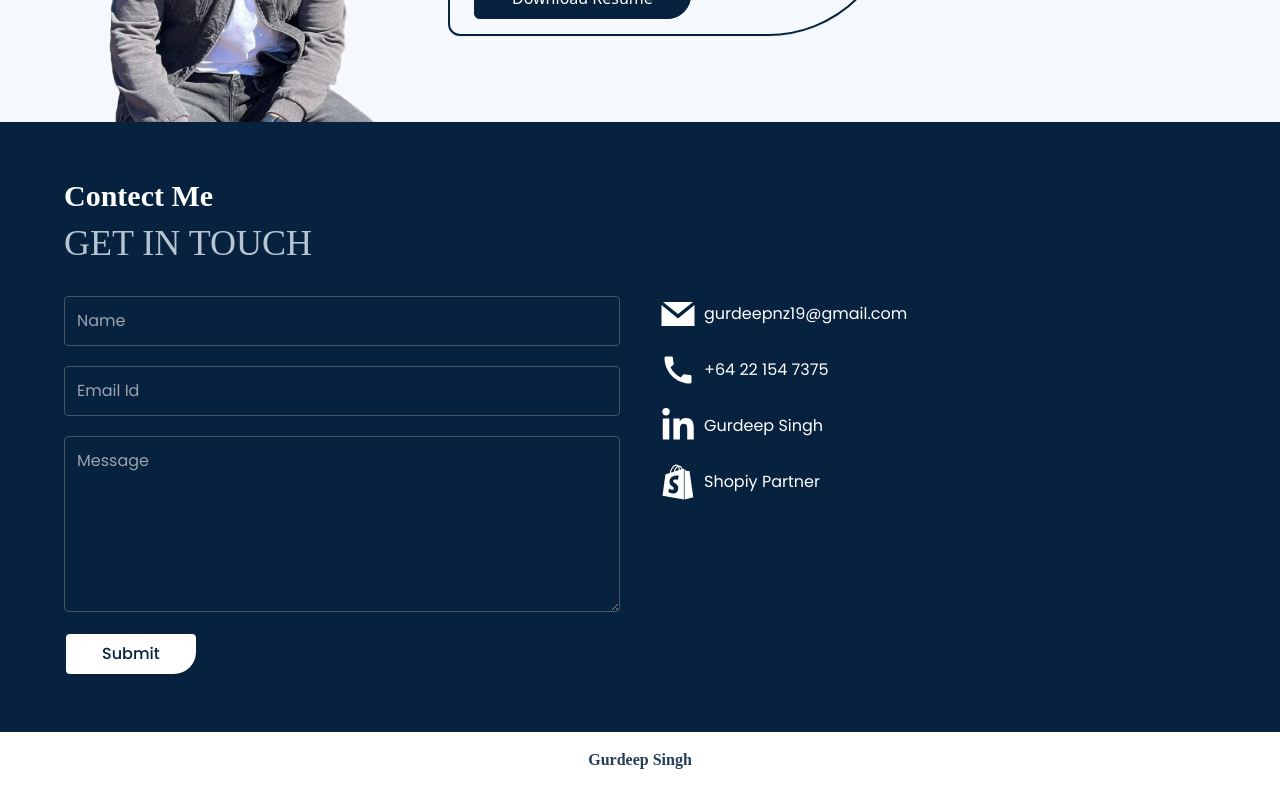
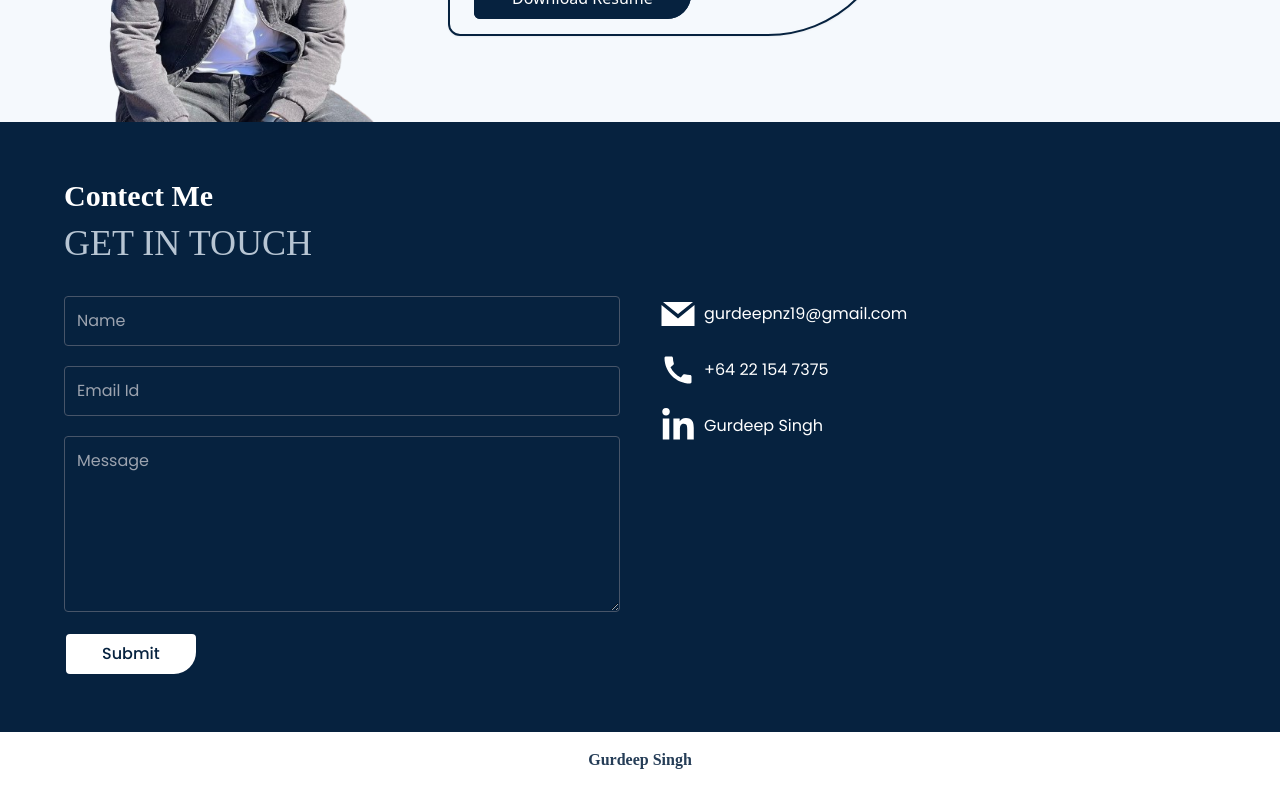
Before and after one commit to GurdeepSingh19/portfolio, a React (Vite) app: page / in a window 1280 px wide. Shown: the part 4106-4906 px from the top of the page. Built offline with nearby package versions, Linux system fonts and the light colour scheme; grey boxes are pictures that could not be loaded; a web font is replaced by a local one.

Commit message:
contact info changes

```diff
--- a/src/Content.js
+++ b/src/Content.js
@@ -235,11 +235,6 @@ export const content = {
         icon: FaLinkedinIn,
         link: "https://www.linkedin.com/in/gurdeep-singhnz/",
       },
-      {
-        text: "Shopiy Partner",
-        icon: FaShopify,
-        link: "https://www.shopify.com/partners/directory/partner/alliance3",
-      },
     ],
   },
   Footer: {
```
